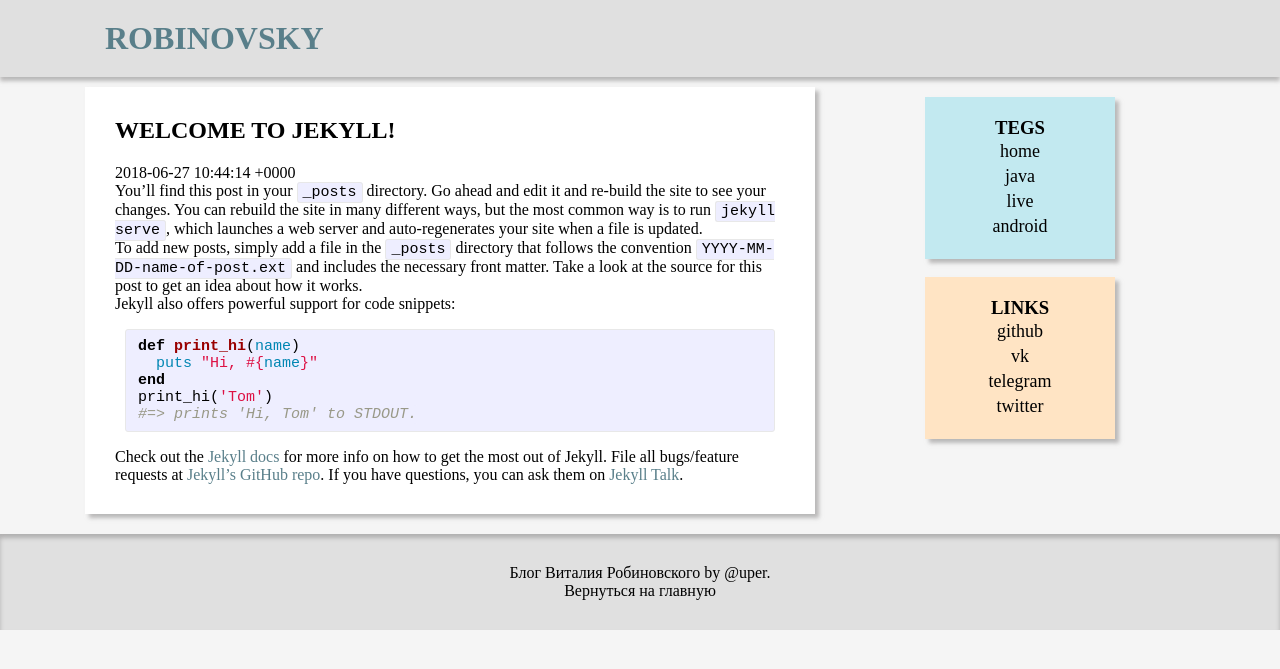
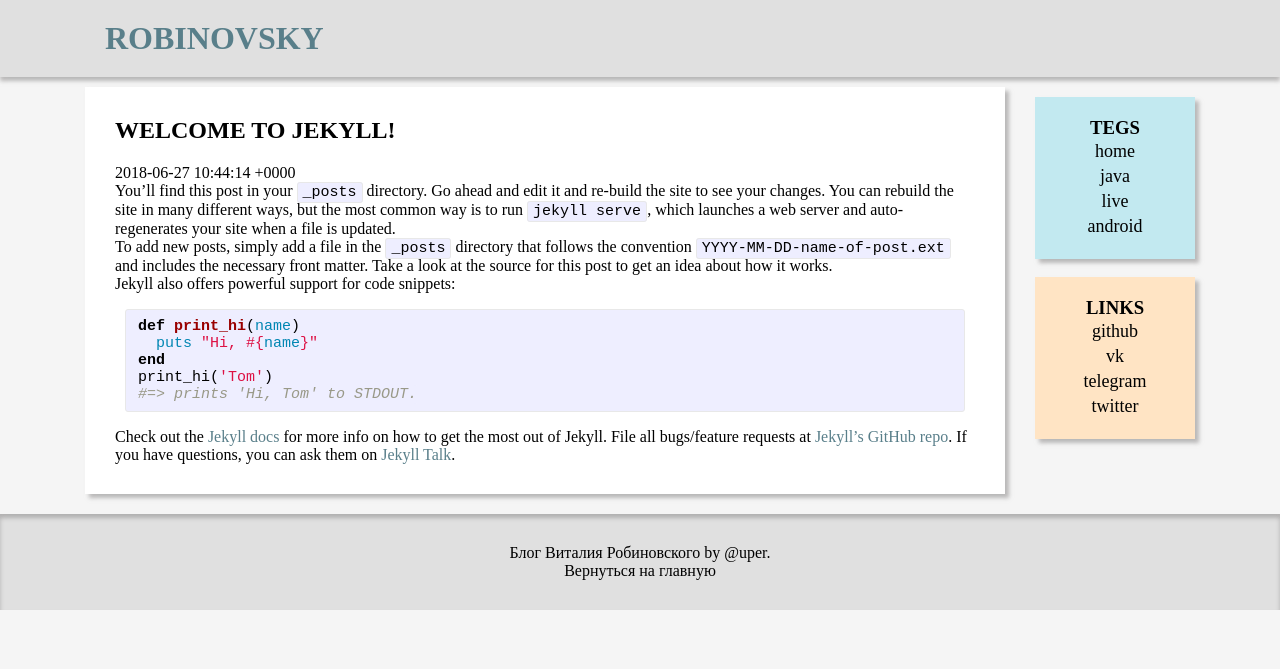
Before and after one commit to upermane42/upermane42.github.io, a Jekyll site: the page built from _posts/2018-06-27-welcome-to-jekyll.md, in a window 1280 px wide. Shown: the top 669 px of the page. Built offline with Jekyll 4.4.1, drawn with Linux system fonts in a browser that asks for light colours.

Commit message:
fix grid

```diff
--- a/_layouts/default.html
+++ b/_layouts/default.html
@@ -7,10 +7,10 @@
     <div class="page">
         <div class="container">
             <div class="row">
-                <div class="col-md-8">
+                <div class="col-md-10">
                     {{ content }}
                 </div>
-                <div class="col-md-4">
+                <div class="col-md-2">
                     {% include sidebar.html %}
                 </div>
             </div>
--- a/assets/style.css
+++ b/assets/style.css
@@ -60,7 +60,7 @@ h3{
 }
 
 .sidebar{
-    padding: 10px 80px;
+    padding: 10px 0;
 }
 
 .tegs{
```
